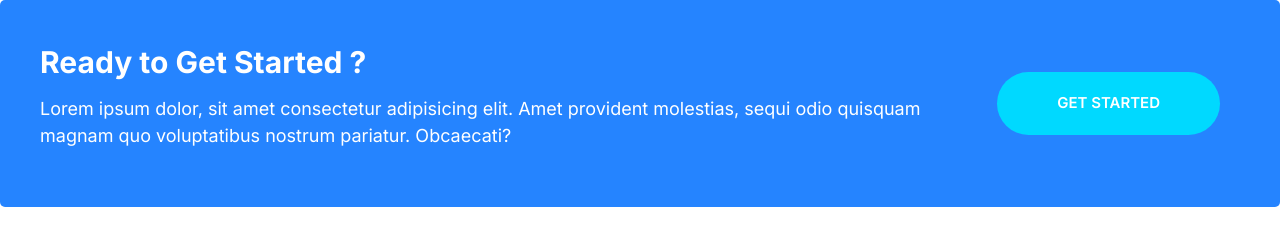
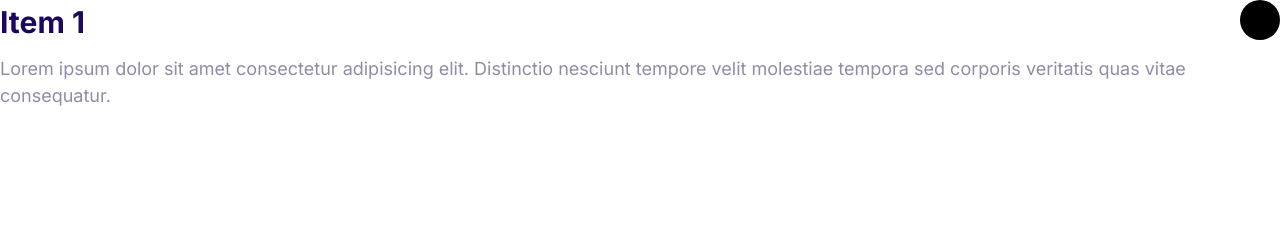
Before and after one commit to orazdaurenov/Moshify, a plain HTML site: page index.html in a window 1280 px wide. Drawn offline with Linux system fonts and the light colour scheme.

Commit message:
Defining Collapsibles.

```diff
--- a/CSS/styles.css
+++ b/CSS/styles.css
@@ -167,6 +167,7 @@ font-weight: bold;
  .icon {
     width: 40px;
     height: 40px;
+    color: var(--color-headings);
  }
 
  .icon--small {
@@ -556,3 +557,36 @@ grid-template-columns: 1fr auto;
    margin: 0 2rem;
 }
 }
+
+/*Collapsibles*/
+
+.collapsible__header {
+   display: flex;
+   justify-content: space-between;
+ }
+
+ .collapsible__heading {
+   margin-top: 0;
+   font-size: 3rem;
+ }
+
+ .collapsible__chevron {
+   transform: rotate(-90deg);
+   transition: transform 0.3s;
+ }
+
+ .collapsible__content {
+   max-height: 0;
+   overflow: hidden;
+   opacity: 0;
+   transition: all 0.3s;
+ }
+
+ .collapsible--expanded .collapsible__chevron {
+   transform: rotate(0);
+ }
+
+ .collapsible--expanded .collapsible__content {
+   max-height: 100vh;
+   opacity: 1;
+ }
--- a/index.html
+++ b/index.html
@@ -12,16 +12,19 @@
     <link rel="stylesheet" href="css/STYLES.css">
 </head>
 <body>
-<div class="callout callout--primary">
-    <div class="grid grid--1x2">
-        <div class="callout__content">
-            <h2 class="callout__heading">Ready to Get Started ?</h2>
-            <p>
-            Lorem ipsum dolor, sit amet consectetur adipisicing elit. Amet provident molestias, sequi odio quisquam magnam quo voluptatibus nostrum pariatur. Obcaecati?
-           </p>
-        </div>
-        <a href="#" class="btn btn--secondary btn--stretched">Get Started</a>
+<div class="collapsible collapsible--expanded">
+    <header class="collapsible__header">
+        <h2 class="collapsible__heading">
+            Item 1
+        </h2>
+            <svg class="icon icon--headings collapsible--chevron">
+                <use xlink:href="Images/sprite.svg#chevron"></use>
+              </svg>
+    </header>
+    <div class="collapsible__content">
+        Lorem ipsum dolor sit amet consectetur adipisicing elit. Distinctio nesciunt tempore velit molestiae tempora sed corporis veritatis quas vitae consequatur.
     </div>
 </div>
+<script src="js/main.js"></script>
 </body>
 </html>
--- /dev/null
+++ b/js/main.js
@@ -0,0 +1,6 @@
+const collapsibles = document.querySelectorAll(".collapsible");
+collapsibles.forEach((item) =>
+  item.addEventListener("click", function () {
+    this.classList.toggle("collapsible--expanded");
+  })
+);
```
Also changed, not shown: Components/collapsibles.html (added, +14 -0 lines).
